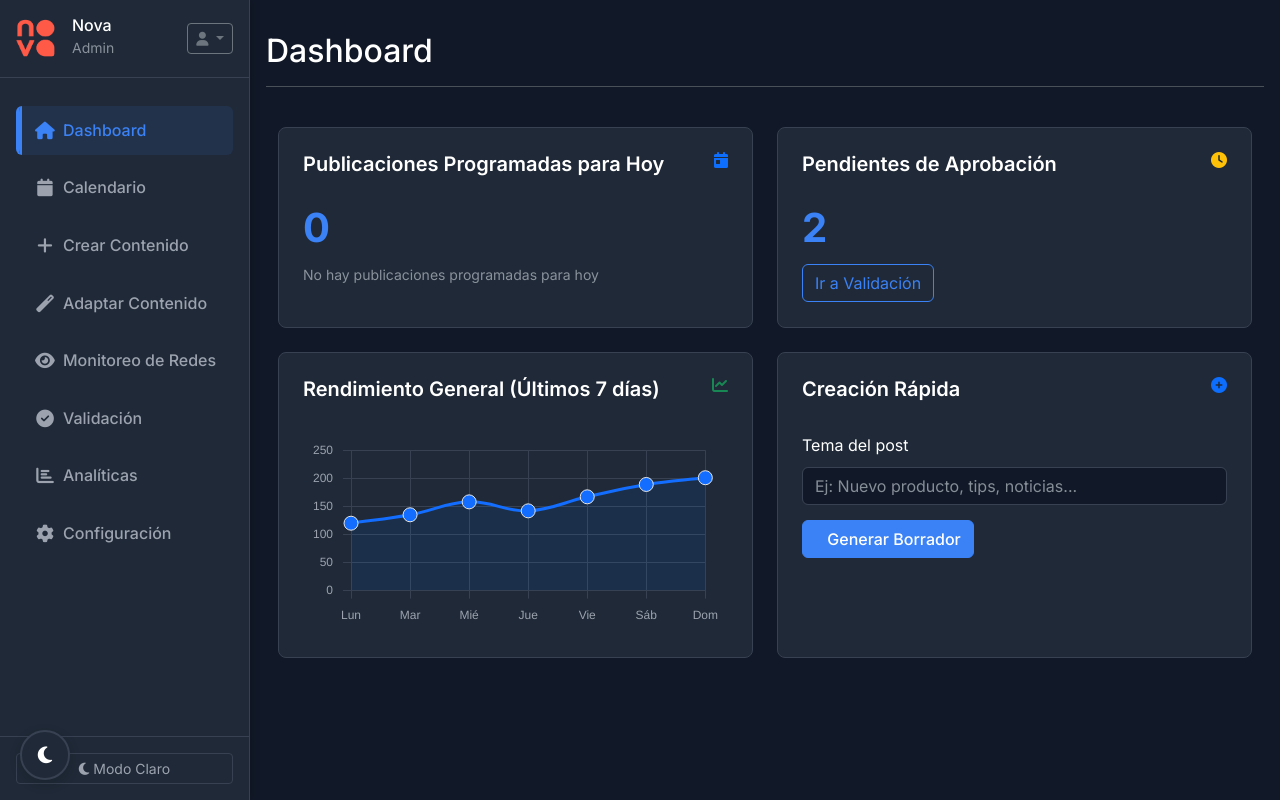
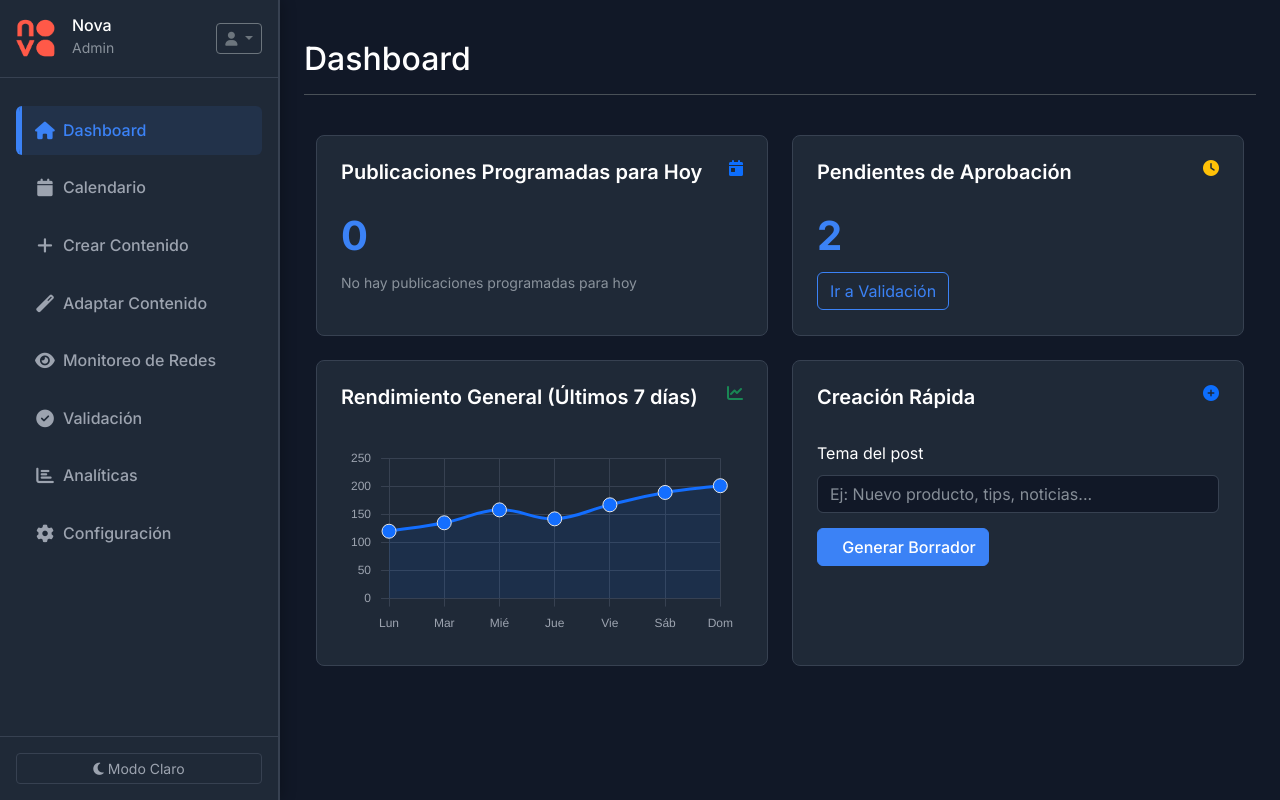
Before and after one commit to Handepora/NovaSocial, a Flask app: page / in a window 1280 px wide. Run offline with Flask 3, Linux system fonts and the light colour scheme; a user stored in the database is signed in; data that the repository does not hold is empty.

Commit message:
Improve the sidebar appearance and positioning across different browsers
Fixes sidebar layout issues by adding CSS specificity and inline styles, plus image attachments.

Replit-Commit-Author: Agent
Replit-Commit-Session-Id: ed7e2e6b-92a9-47f1-95d8-414584846d23
Replit-Commit-Screenshot-Url: https://storage.googleapis.com/screenshot-production-us-central1/cc90ac2b-74d9-435d-9ab6-d7bc0e0d6b7f/30e63758-0731-4aac-b2fe-b44811e06522.jpg

```diff
--- a/static/css/layout-fixes.css
+++ b/static/css/layout-fixes.css
@@ -1,45 +1,52 @@
-/* Layout fixes for deployment - Load after Bootstrap */
+/* CRITICAL LAYOUT FIXES FOR DEPLOYMENT */
 
-/* Force sidebar positioning with maximum specificity */
-html body .container-fluid .row .sidebar,
-html body .container-fluid .row nav.sidebar,
-html body .container-fluid .row .col-md-3.sidebar,
-html body .container-fluid .row .col-lg-2.sidebar,
-html body .container-fluid .row nav.col-md-3.sidebar,
-html body .container-fluid .row nav.col-lg-2.sidebar {
+/* Completely override sidebar with absolute specificity */
+body .container-fluid .row .col-md-3.col-lg-2.sidebar,
+body .container-fluid .row nav.col-md-3.col-lg-2.sidebar,
+body .container-fluid .row .sidebar,
+body .container-fluid .row nav.sidebar,
+.sidebar,
+nav.sidebar,
+.col-md-3.sidebar,
+.col-lg-2.sidebar,
+nav.col-md-3.sidebar,
+nav.col-lg-2.sidebar {
     position: fixed !important;
     top: 0 !important;
     bottom: 0 !important;
     left: 0 !important;
-    z-index: 1000 !important;
+    z-index: 9999 !important;
     padding: 0 !important;
-    width: 250px !important;
-    min-width: 250px !important;
-    max-width: 250px !important;
+    margin: 0 !important;
+    width: 280px !important;
+    min-width: 280px !important;
+    max-width: 280px !important;
     height: 100vh !important;
-    box-shadow: 2px 0 8px rgba(0, 0, 0, 0.15) !important;
+    box-shadow: 4px 0 12px rgba(0, 0, 0, 0.2) !important;
     background-color: var(--secondary-bg) !important;
-    border-right: 1px solid var(--border-color) !important;
+    border-right: 2px solid var(--border-color) !important;
     overflow: hidden !important;
     flex: none !important;
-    margin-left: 0 !important;
-    margin-right: 0 !important;
+    transform: none !important;
 }
 
-/* Force main content positioning */
-html body .container-fluid .row main,
-html body .container-fluid .row main.col-md-9,
-html body .container-fluid .row main.ms-sm-auto,
-html body .container-fluid .row main.col-lg-10,
-html body .container-fluid .row main.col-md-9.ms-sm-auto.col-lg-10 {
-    margin-left: 250px !important;
-    padding: 1rem !important;
-    width: calc(100% - 250px) !important;
-    max-width: calc(100% - 250px) !important;
+/* Force main content positioning with updated sidebar width */
+body .container-fluid .row main.col-md-9.ms-sm-auto.col-lg-10,
+body .container-fluid .row main,
+main.col-md-9.ms-sm-auto.col-lg-10,
+main.col-md-9,
+main.ms-sm-auto,
+main.col-lg-10,
+main {
+    margin-left: 280px !important;
+    padding: 1.5rem !important;
+    width: calc(100% - 280px) !important;
+    max-width: calc(100% - 280px) !important;
     flex: none !important;
     background-color: var(--bg-color) !important;
     min-height: 100vh !important;
     position: relative !important;
+    box-sizing: border-box !important;
 }
 
 /* Container and row fixes */
--- a/templates/index.html
+++ b/templates/index.html
@@ -21,6 +21,81 @@
     <link rel="stylesheet" href="{{ url_for('static', filename='css/style.css') }}">
     <!-- Layout fixes for deployment -->
     <link rel="stylesheet" href="{{ url_for('static', filename='css/layout-fixes.css') }}">
+
+    <!-- Critical inline CSS for deployment -->
+    <style>
+        /* Force sidebar positioning with inline CSS */
+        .sidebar,
+        nav.sidebar,
+        .col-md-3.sidebar,
+        .col-lg-2.sidebar,
+        nav.col-md-3.sidebar,
+        nav.col-lg-2.sidebar {
+            position: fixed !important;
+            top: 0 !important;
+            left: 0 !important;
+            width: 280px !important;
+            height: 100vh !important;
+            z-index: 9999 !important;
+            background-color: var(--secondary-bg) !important;
+            border-right: 2px solid var(--border-color) !important;
+            box-shadow: 4px 0 12px rgba(0, 0, 0, 0.2) !important;
+            overflow-y: auto !important;
+            flex: none !important;
+            margin: 0 !important;
+            padding: 0 !important;
+        }
+
+        /* Force main content positioning */
+        main,
+        main.col-md-9,
+        main.ms-sm-auto,
+        main.col-lg-10,
+        main.col-md-9.ms-sm-auto.col-lg-10 {
+            margin-left: 280px !important;
+            width: calc(100% - 280px) !important;
+            padding: 1.5rem !important;
+            min-height: 100vh !important;
+            background-color: var(--bg-color) !important;
+        }
+
+        /* Container overrides */
+        .container-fluid {
+            padding: 0 !important;
+            max-width: 100% !important;
+        }
+
+        .row {
+            margin: 0 !important;
+            width: 100% !important;
+        }
+
+        /* Sidebar internal structure */
+        .sidebar .position-sticky {
+            position: relative !important;
+            height: 100vh !important;
+            display: flex !important;
+            flex-direction: column !important;
+        }
+
+        .sidebar .user-info {
+            padding: 1rem !important;
+            border-bottom: 1px solid var(--border-color) !important;
+            flex-shrink: 0 !important;
+        }
+
+        .sidebar .nav {
+            flex: 1 !important;
+            padding: 0 1rem !important;
+        }
+
+        .sidebar .sidebar-footer {
+            padding: 1rem !important;
+            border-top: 1px solid var(--border-color) !important;
+            margin-top: auto !important;
+            flex-shrink: 0 !important;
+        }
+    </style>
 </head>
 <body class="dashboard-loading">
     <div class="container-fluid">
@@ -1663,6 +1738,62 @@
                 console.warn('Dashboard transition setup failed:', error);
             }
         });
+
+        // Force layout correction for deployment
+        function forceSidebarLayout() {
+            const sidebar = document.querySelector('.sidebar');
+            const main = document.querySelector('main');
+
+            if (sidebar) {
+                sidebar.style.position = 'fixed';
+                sidebar.style.top = '0';
+                sidebar.style.left = '0';
+                sidebar.style.width = '280px';
+                sidebar.style.height = '100vh';
+                sidebar.style.zIndex = '9999';
+                sidebar.style.overflowY = 'auto';
+                sidebar.style.backgroundColor = 'var(--secondary-bg)';
+                sidebar.style.borderRight = '2px solid var(--border-color)';
+                sidebar.style.boxShadow = '4px 0 12px rgba(0, 0, 0, 0.2)';
+                sidebar.style.margin = '0';
+                sidebar.style.padding = '0';
+            }
+
+            if (main) {
+                main.style.marginLeft = '280px';
+                main.style.width = 'calc(100% - 280px)';
+                main.style.padding = '1.5rem';
+                main.style.minHeight = '100vh';
+                main.style.backgroundColor = 'var(--bg-color)';
+            }
+
+            // Force container layout
+            const container = document.querySelector('.container-fluid');
+            const row = document.querySelector('.row');
+
+            if (container) {
+                container.style.padding = '0';
+                container.style.maxWidth = '100%';
+                container.style.width = '100%';
+            }
+
+            if (row) {
+                row.style.margin = '0';
+                row.style.width = '100%';
+            }
+        }
+
+        // Apply layout fixes
+        document.addEventListener('DOMContentLoaded', function() {
+            forceSidebarLayout();
+            setTimeout(forceSidebarLayout, 100);
+            setTimeout(forceSidebarLayout, 500);
+            setTimeout(forceSidebarLayout, 1000);
+        });
+
+        // Apply on window events
+        window.addEventListener('resize', forceSidebarLayout);
+        window.addEventListener('load', forceSidebarLayout);
     </script>
 </body>
 </html>
```
Also changed, not shown: attached_assets/image_1751102837603.png (added), attached_assets/image_1751102846345.png (added), attached_assets/image_1751102860229.png (added).
